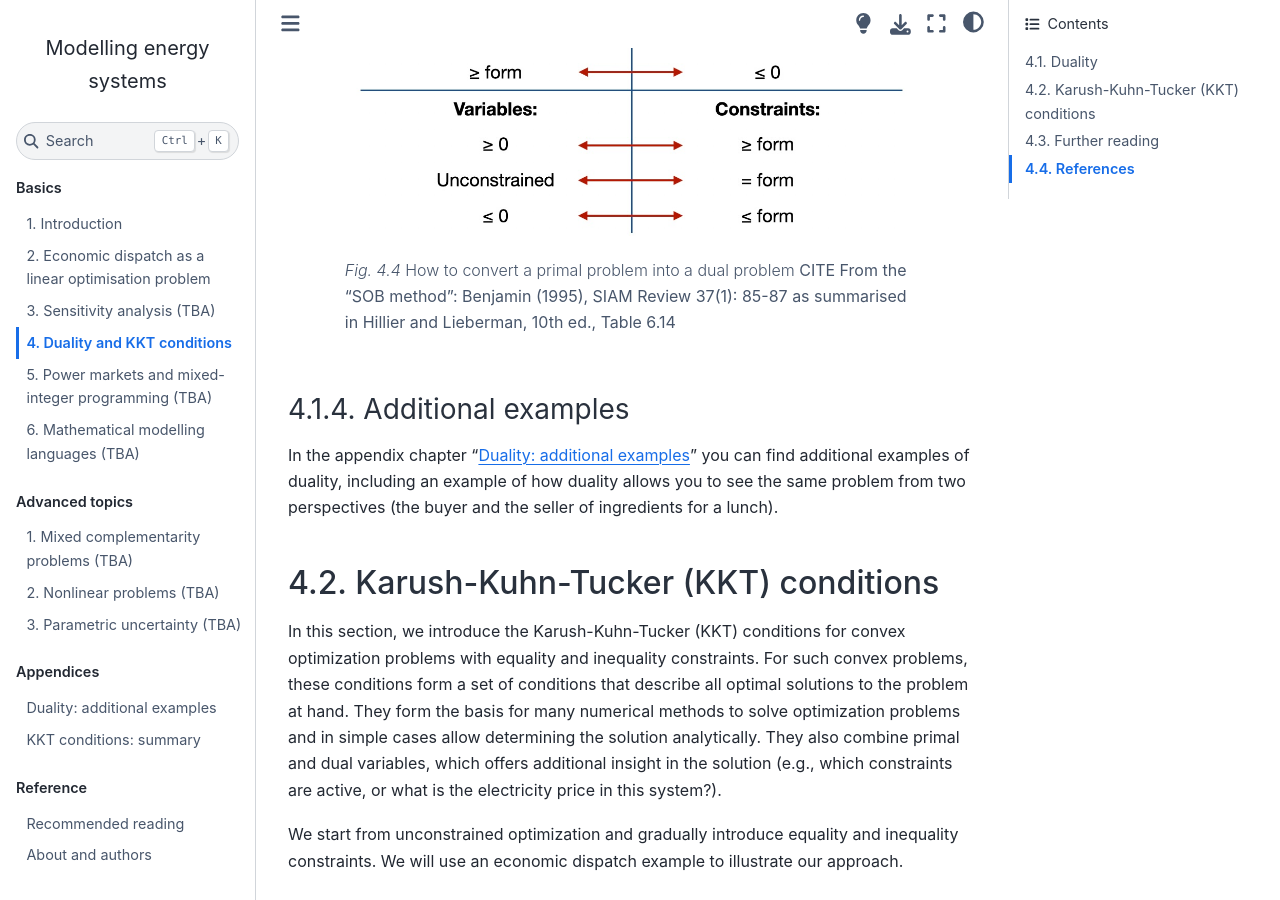
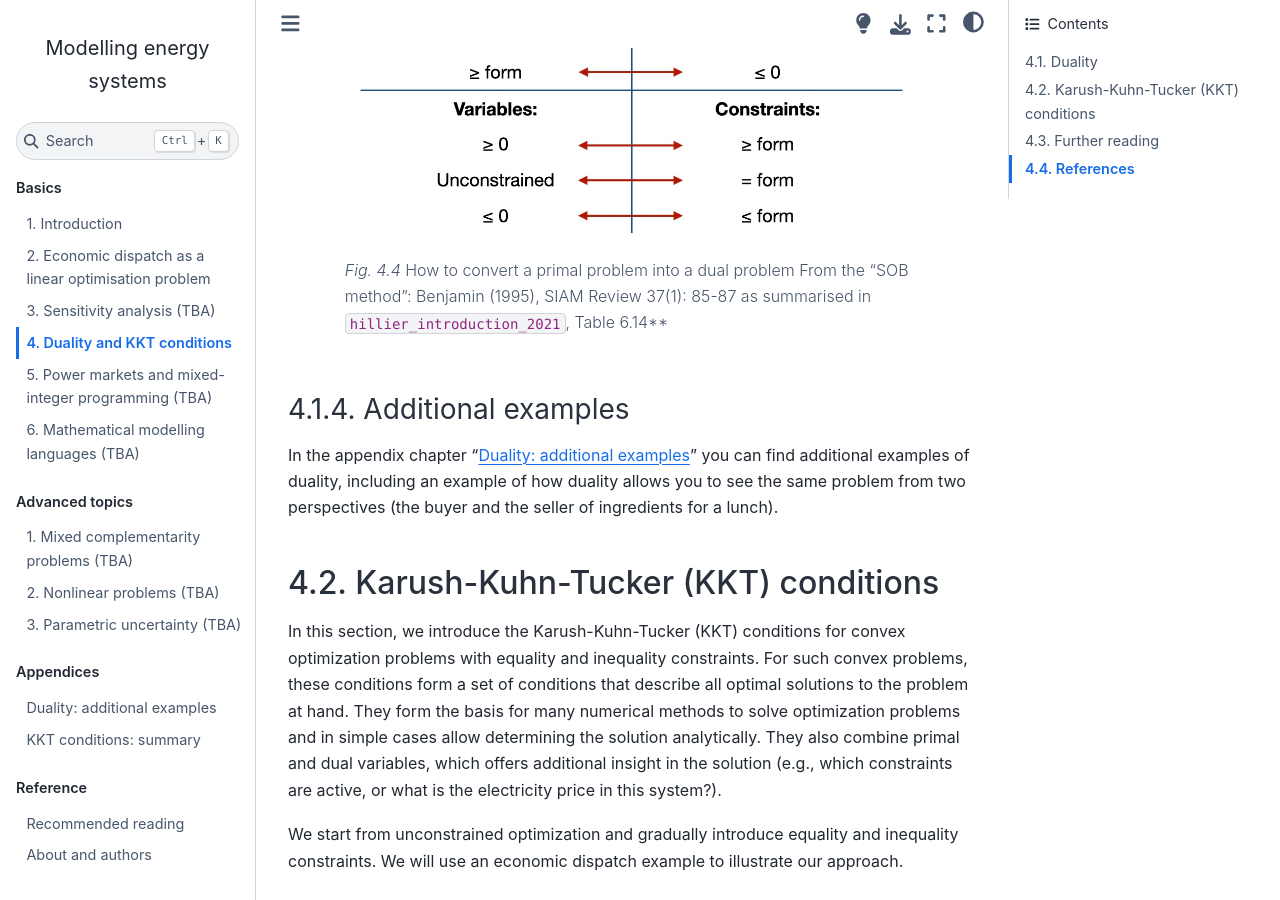
Before and after one commit to sjpfenninger/modelling-energy-systems, a Jupyter Book: the page built from basics/duality-kkts.md, in a window 1280 px wide and 900 px high, scrolled down 6691 px. Built offline with Jupyter Book 1.0.4 settings and Sphinx 7.4.7 and the Sphinx Book theme 1.1.4, drawn with Linux system fonts in a browser that asks for light colours; comment, search, counter and statistics services are not loaded; cross-references to code outside the pages are shown as plain code.

Commit message:
Fix hillier reference

````diff
--- a/basics/duality-kkts.md
+++ b/basics/duality-kkts.md
@@ -164,7 +164,7 @@ The table in {numref}`fig:duality_conversion_table` shows you how what the rules
 :name: fig:duality_conversion_table
 :figwidth: 600 px
 
-How to convert a primal problem into a dual problem **CITE From the "SOB method": Benjamin (1995), SIAM Review 37(1): 85-87 as summarised in Hillier and Lieberman, 10th ed., Table 6.14**
+How to convert a primal problem into a dual problem From the "SOB method": Benjamin (1995), SIAM Review 37(1): 85-87 as summarised in {cite:p}`hillier_introduction_2021`, Table 6.14**
 ```
 
 ### Additional examples
````
